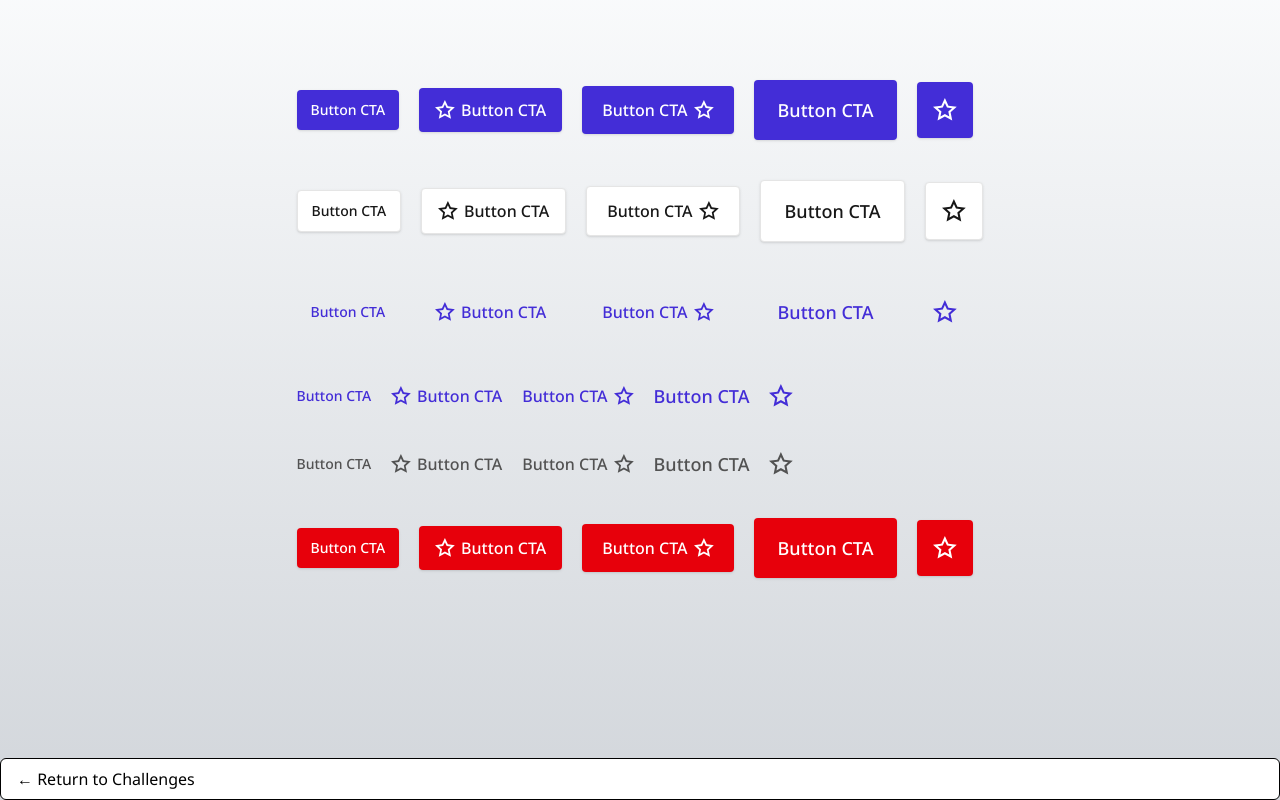
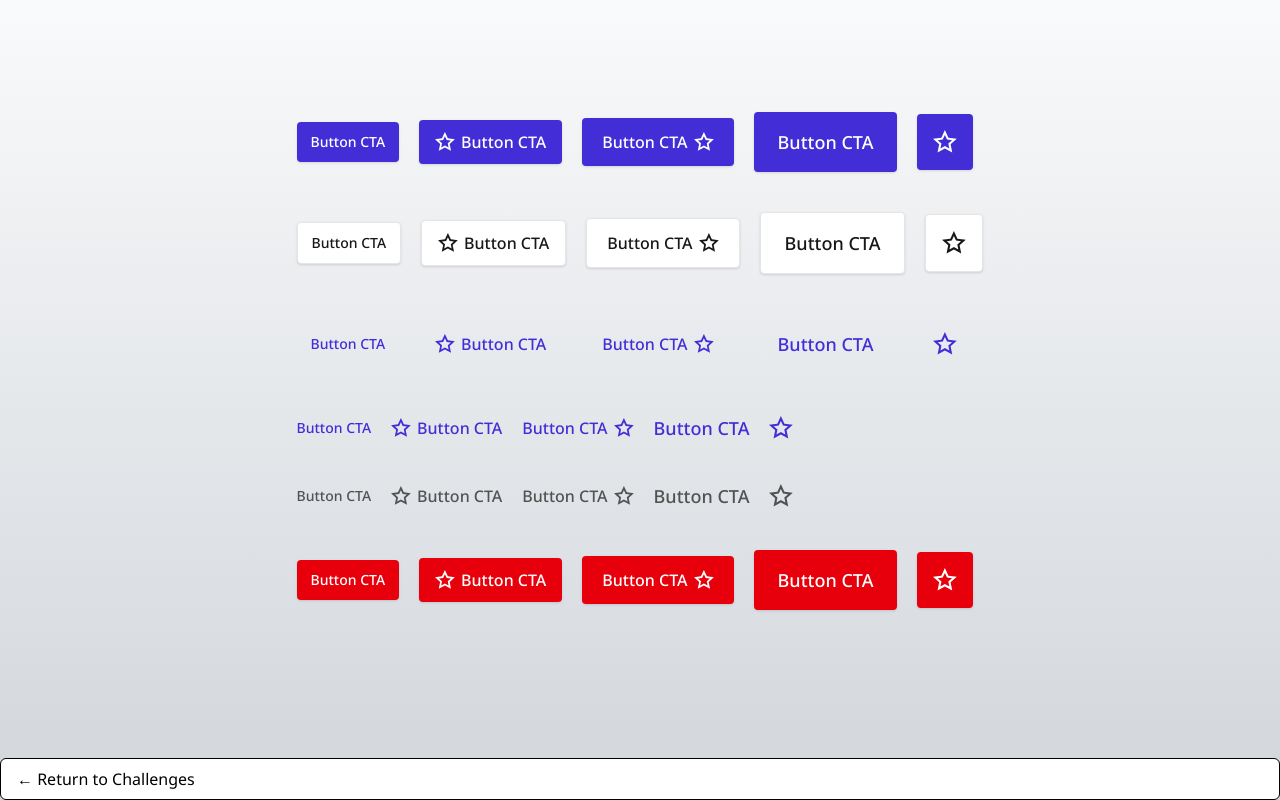
Before and after one commit to mjaus29/gfe, a Next.js app: page /button in a window 1280 px wide. Built offline with nearby package versions, Linux system fonts and the light colour scheme.

Commit message:
fix: update ButtonPage layout for improved background and spacing

```diff
--- a/app/(challenge)/button/page.tsx
+++ b/app/(challenge)/button/page.tsx
@@ -35,8 +35,8 @@ const buttonConfigs = [
 
 const ButtonPage = () => {
   return (
-    <div className="container-layout bg-layout">
-      <div className="mt-12 flex h-full flex-col gap-8 md:mt-20 md:gap-10 lg:mt-30 lg:gap-12">
+    <div className="container-layout bg-layout bg-white">
+      <div className="mt-28 flex h-full flex-col gap-8 md:gap-10 lg:gap-12">
         {variants.map((variant) => (
           <div
             key={variant}
```
